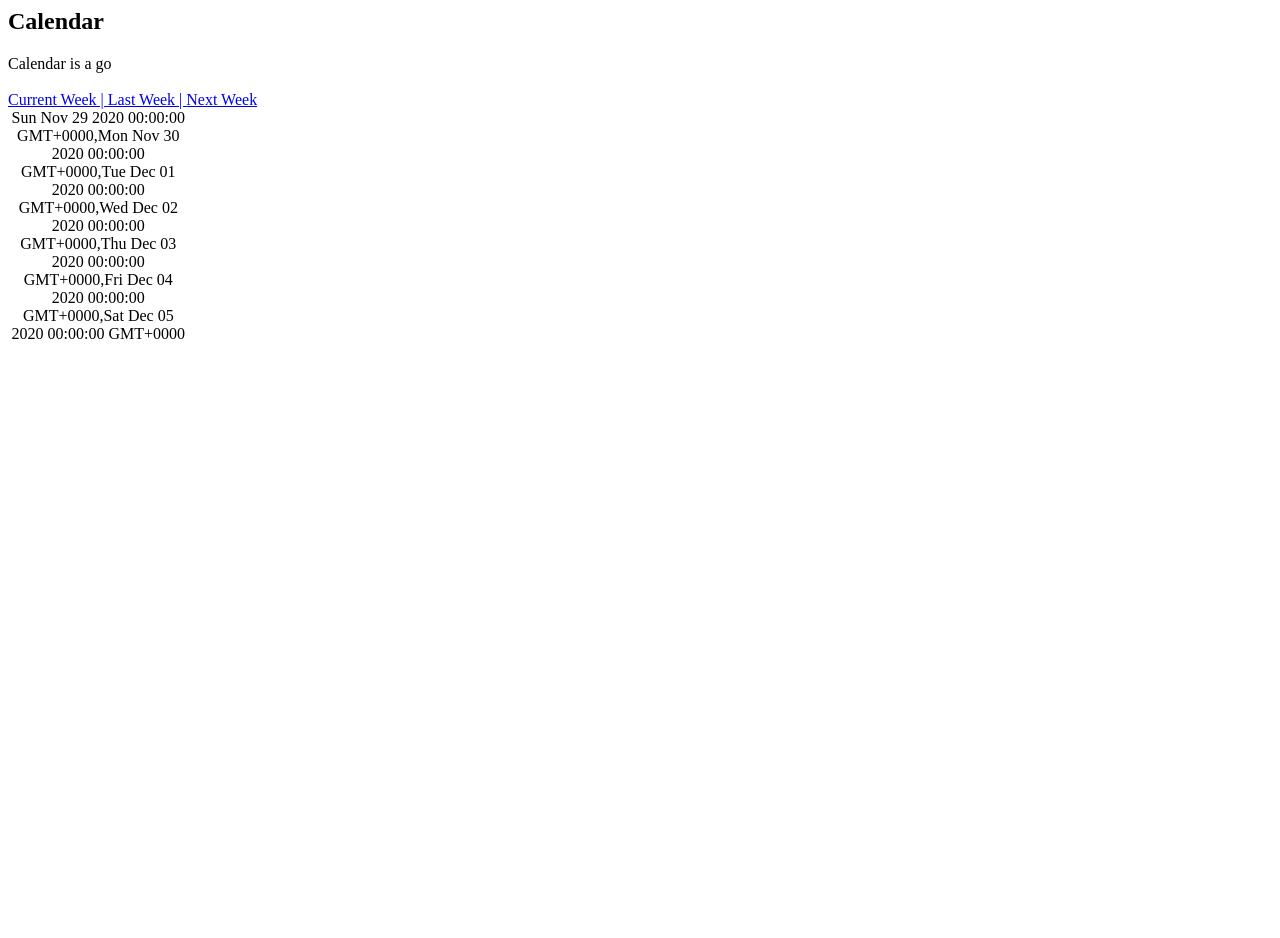
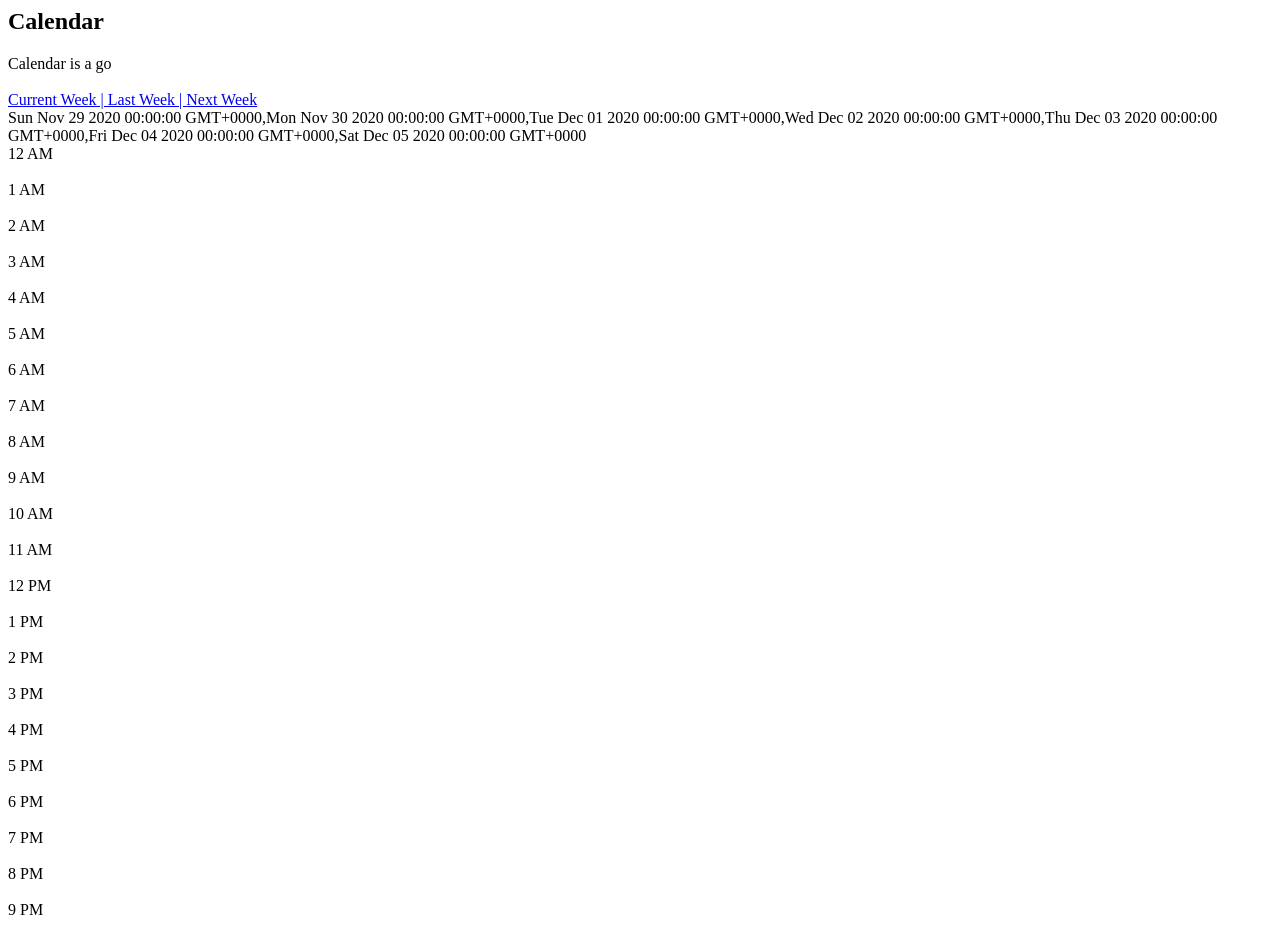
Before and after one commit to Vasanarul/Calendar, a React app: page / in a window 1280 px wide. Shown: the top 938 px of the page. Before the commit the page ends 800 px from the top, so only its background shows below. Built offline with nearby package versions, Linux system fonts and the light colour scheme.

Commit message:
Inserted hours into Current Week

```diff
--- a/src/components/Current.jsx
+++ b/src/components/Current.jsx
@@ -7,6 +7,8 @@ function Current () {
   const [value, setValue] = useState(moment());
   const startDay = value.clone().startOf("week");
   const endDay = value.clone().endOf("week");
+  const AM = [12, 1, 2, 3, 4, 5, 6, 7, 8, 9, 10, 11];
+  const PM = [12, 1, 2, 3, 4, 5, 6, 7, 8, 9, 10, 11];
 //   const [color, setColor] = useState("blue");
 
     useEffect(() =>{
@@ -26,13 +28,29 @@ function Current () {
   return (
     console.log(calendar),
     <div className="calendar">
+      <div>
         {calendar.map((day) => (
           <div>
             <div className="day" key={day._d}>{day.toString()}</div>
-          <br></br>
+          </div>
+        ))}
+      </div>
+      <div>
+        {AM.map((hour) => (
+          <div>
+            <div>{hour} AM</div>
             <br></br>
           </div>
         ))}
+      </div>
+      <div>
+        {PM.map((hour) => (
+          <div>
+            <div>{hour} PM</div>
+            <br></br>
+          </div>
+        ))}
+      </div>
     </div>
   )
 }
--- a/src/index.css
+++ b/src/index.css
@@ -2,7 +2,7 @@
   color: black;
 }
 
-.calendar .day {
+/* .calendar .day {
   position: relative;
   width: calc(100% / 7);
   height: 44px;
@@ -13,7 +13,7 @@
   box-sizing: border-box;
   z-index: 1;
   text-align: center
-}
+} */
 
 /* .grid {
   position: absolute;
```
Lines whose indentation alone changed are shown as unchanged.
